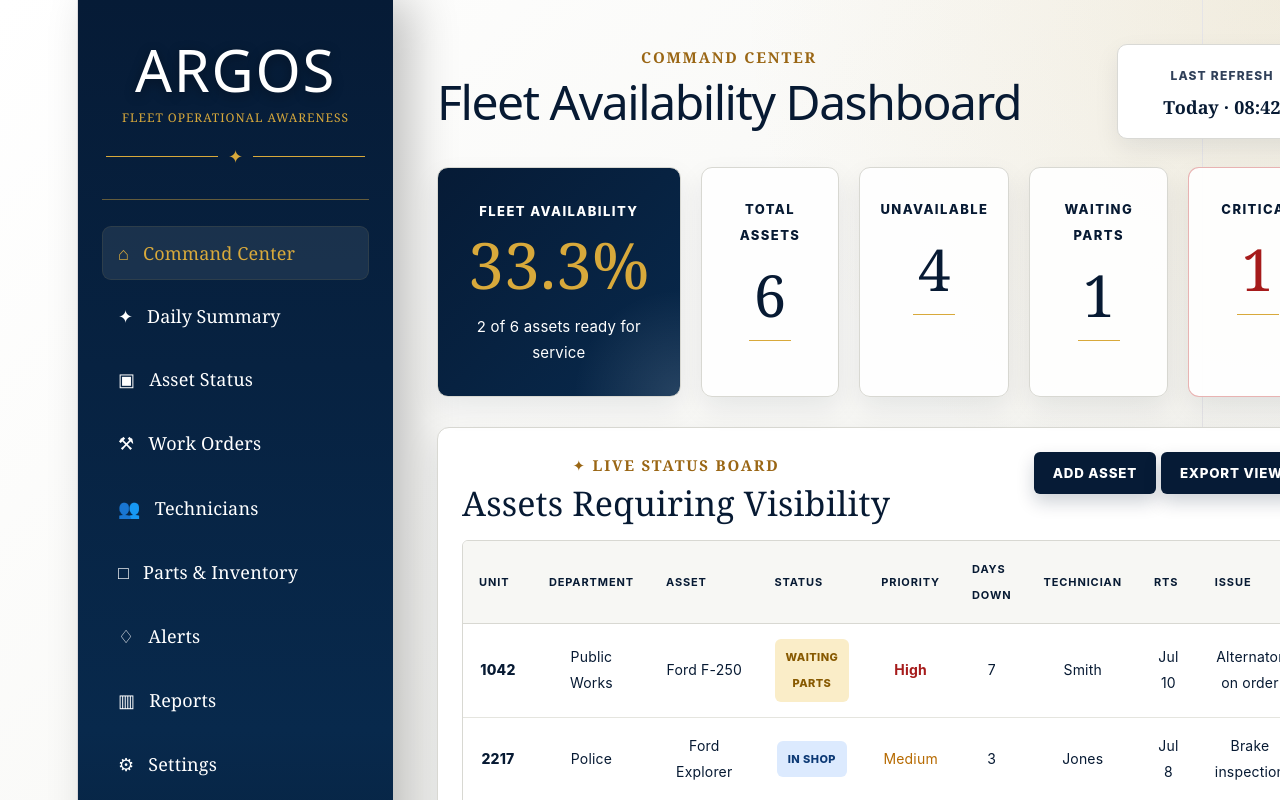
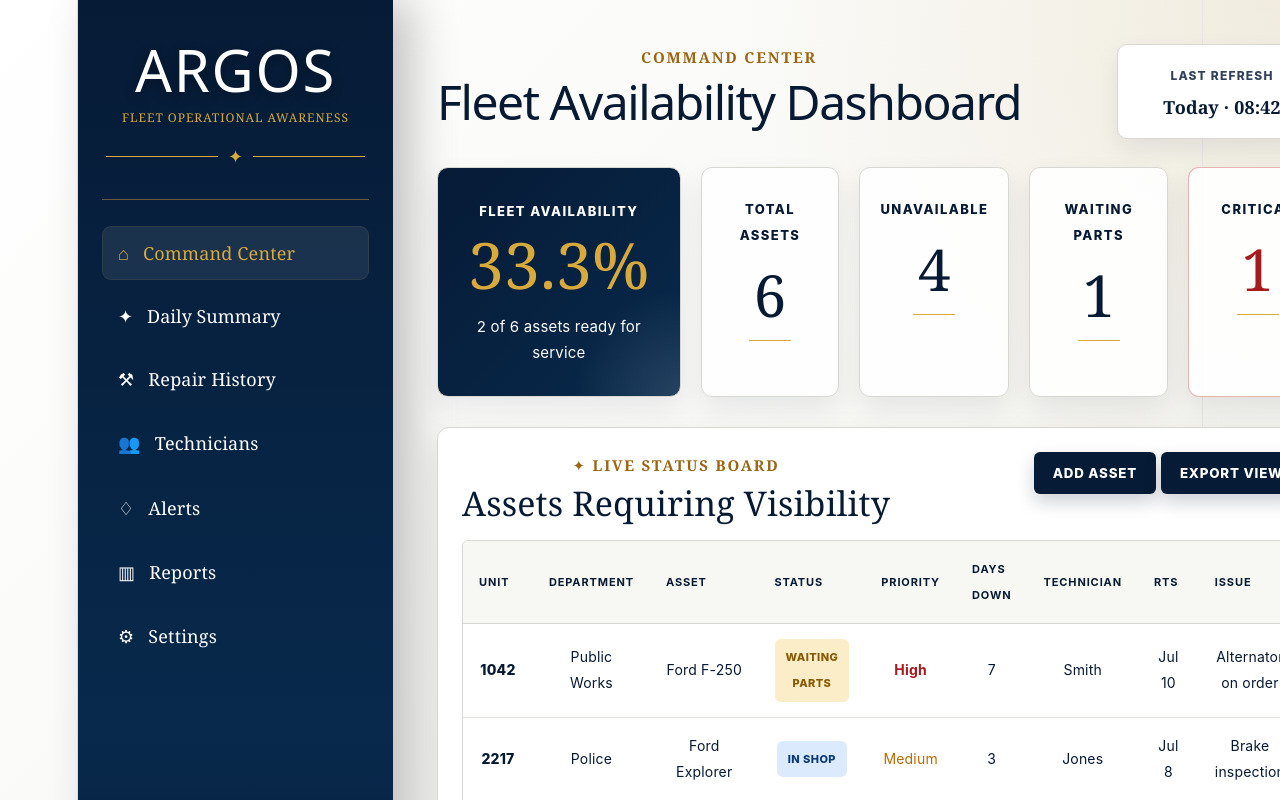
Before and after one commit to Matthew-S-Wallace/Argos-Testing-Center, a React (Vite) app: page / in a window 1280 px wide. Shown: the top 800 px of the page. Built offline with nearby package versions, Linux system fonts and the light colour scheme.

Commit message:
Refine ARGOS navigation architecture

```diff
--- a/src/App.jsx
+++ b/src/App.jsx
@@ -350,12 +350,9 @@ function App() {
           <button className="nav-item" type="button" onClick={() => setShowDailySummary(true)}>
             ✦ <span>Daily Summary</span>
           </button>
-          <a className="nav-item">▣ <span>Asset Status</span></a>
-          <a className="nav-item">⚒ <span>Work Orders</span></a>
-          <a className="nav-item">👥 <span>Technicians</span></a>
-          <a className="nav-item">□ <span>Parts & Inventory</span></a>
-          <a className="nav-item">♢ <span>Alerts</span></a>
-          <a className="nav-item">▥ <span>Reports</span></a>
+          <a className="nav-item">⚒ <span>Repair History</span></a>
+<a className="nav-item">👥 <span>Technicians</span></a>
+<a className="nav-item">♢ <span>Alerts</span></a> <a className="nav-item">▥ <span>Reports</span></a>
           <a className="nav-item">⚙ <span>Settings</span></a>
         </nav>
 
```
